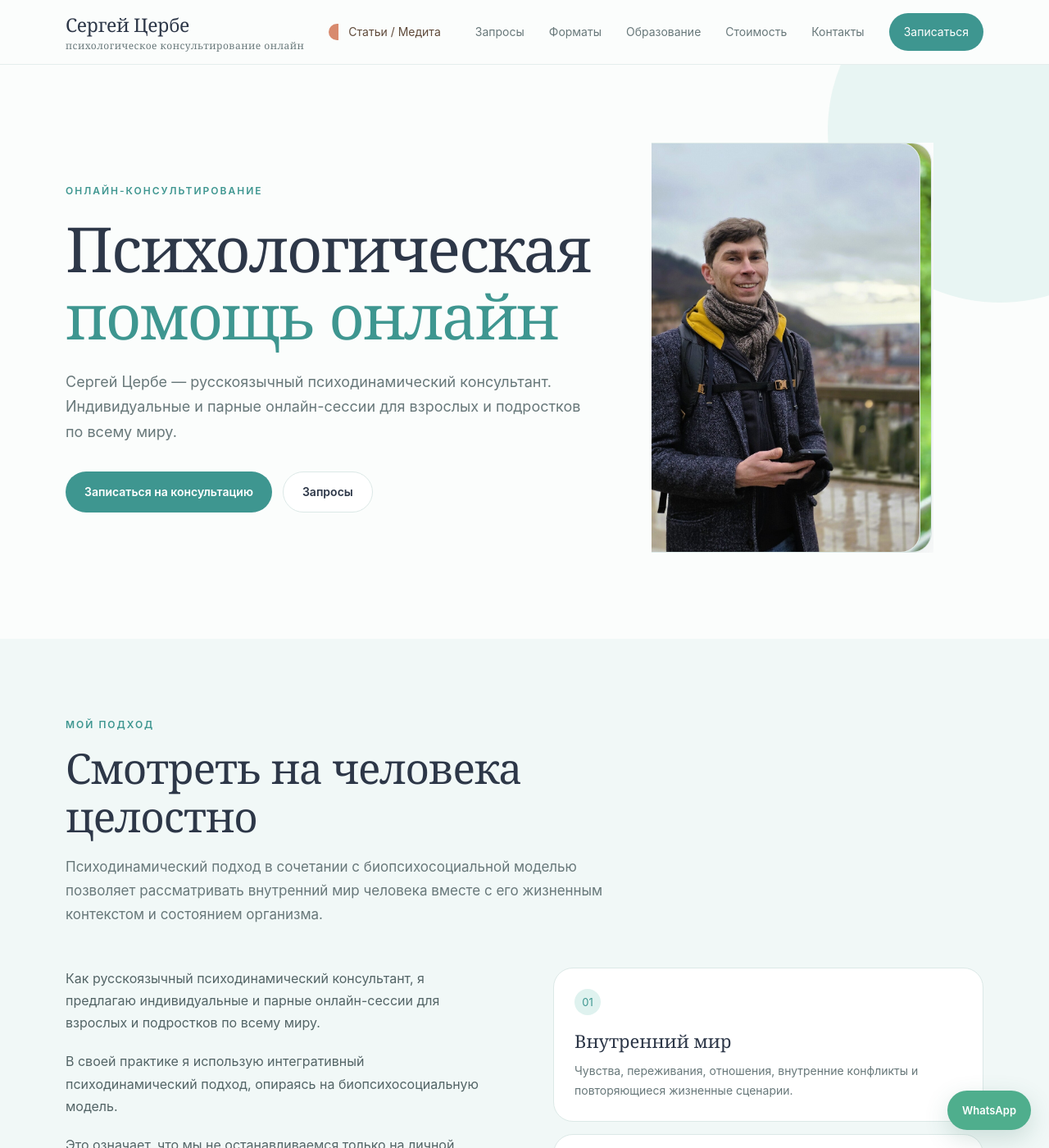
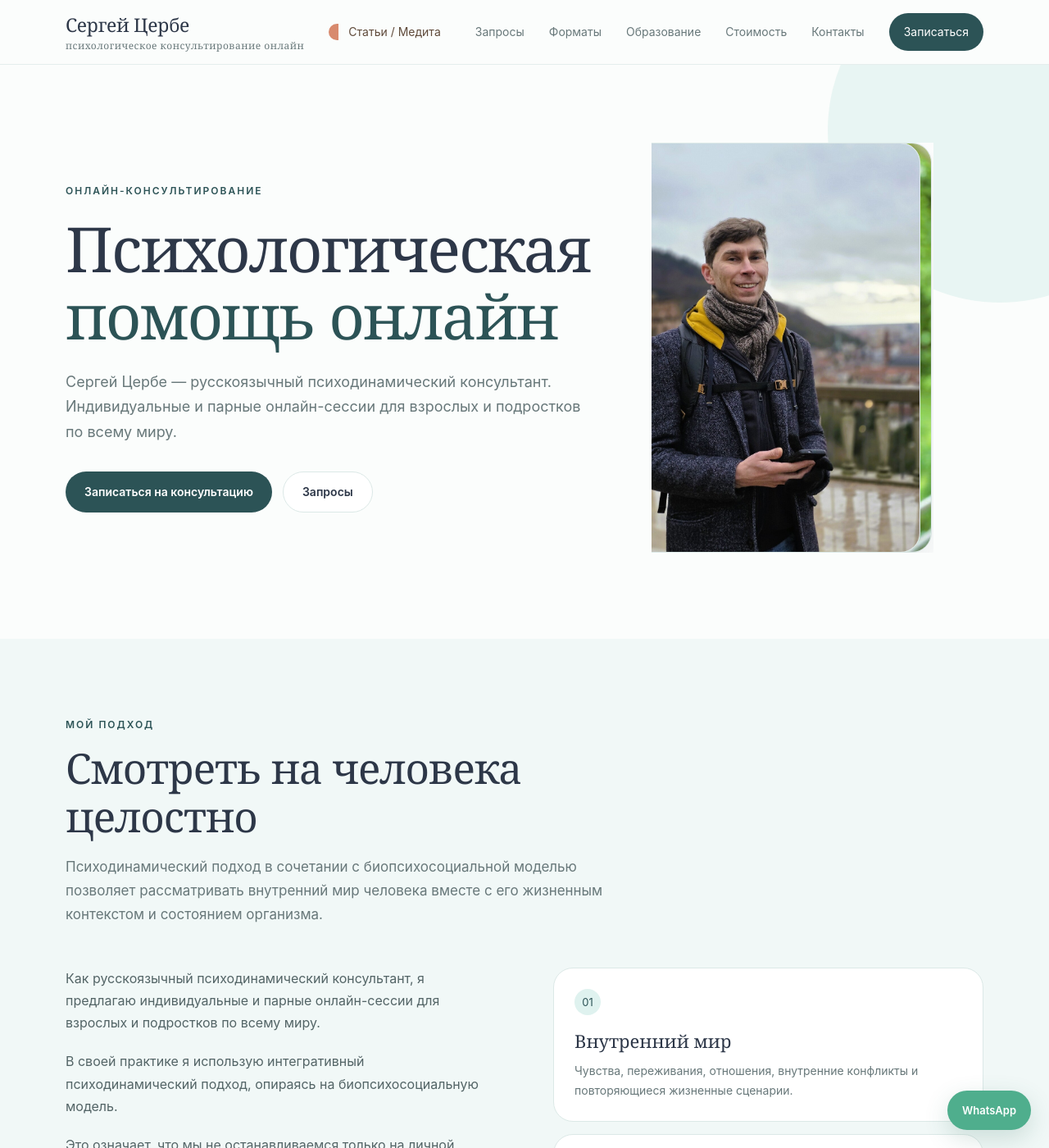
Before and after one commit to zerbe25-gif/zerbe25-gif.github.io, a Jekyll site: the page built from index.html, in a window 1280 px wide and 1400 px high. Shown: the whole window at 82% size. Built offline with Jekyll 4.4.1, drawn with Linux system fonts in a browser that asks for light colours.

Commit message:
Update index.html

```diff
--- a/index.html
+++ b/index.html
@@ -21,7 +21,7 @@
       --text: #2D3748;
       --muted: #68787a;
       --accent: #78c9c1;
-      --accent-dark: #3e9690;
+      --accent-dark: #2C5356;
       --accent-orange: #ffedb9;
       --accent-light: #dff2ef;
       --white: #ffffff;
```
